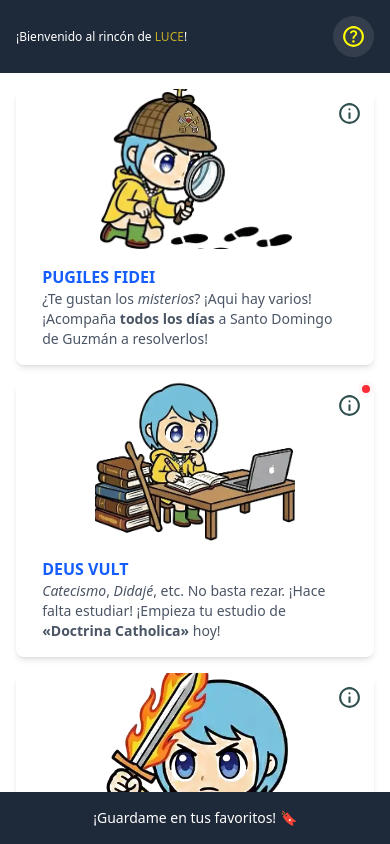
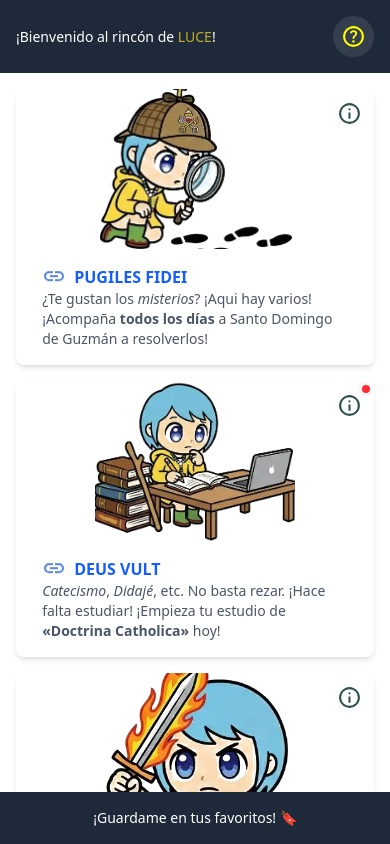
Before and after one commit to Perlesvaux/rincondeluce, a Next.js app: page / in a window 390 px wide. Built offline with nearby package versions, Linux system fonts and the light colour scheme.

Commit message:
feat: added link icons to titles

```diff
--- a/components/Card.tsx
+++ b/components/Card.tsx
@@ -3,6 +3,7 @@ import Image from "next/image";
 //import {Corner} from './Corner'
 import type {CardProps} from '@/types'
 import { PopOver, PingRedDot, Corner } from '.'
+import { LinkIcon2 } from "@/assets/LinkIcon2";
 //import { PingRedDot } from './PingRedDot'
 //import { useState } from 'react'
 
@@ -58,9 +59,9 @@ flash-yellow
   sm:w-1/2
 
   ">
-    <div className="text-center sm:text-justify">
-      <a href={url} target="_blank" className="text-md font-semibold text-blue-600 hover:text-blue-800 hover:underline transition-colors flex items-center sm:text-xl">
-      {title}
+    <div className="sm:text-justify">
+      <a href={url} target="_blank" className="text-md gap-2 font-semibold text-blue-600 hover:text-blue-800 hover:underline transition-colors flex items-center sm:text-xl">
+       <LinkIcon2 h="24px" /> <span>{title}</span>
       </a>
     </div>
 
--- a/components/NavBar.tsx
+++ b/components/NavBar.tsx
@@ -5,7 +5,7 @@ export function NavBar () {
   return <nav className="bg-gray-800 flex text-white p-4">
 
     <div className="w-2/3 flex justify-start-safe items-center gap-4">
-      <article className="text-xs sm:text-lg">
+      <article className="text-sm sm:text-lg">
         ¡Bienvenido al rincón de <span className="text-yellow-300 animate-pulse">LUCE</span>!
       </article>
     </div>
```
